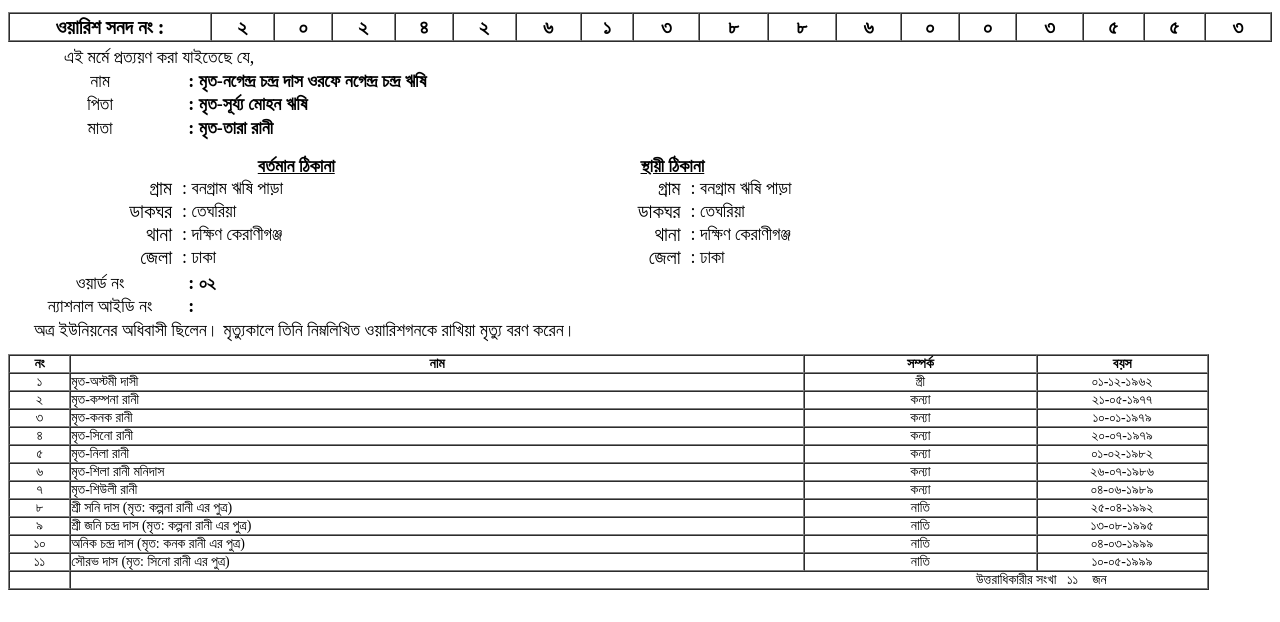
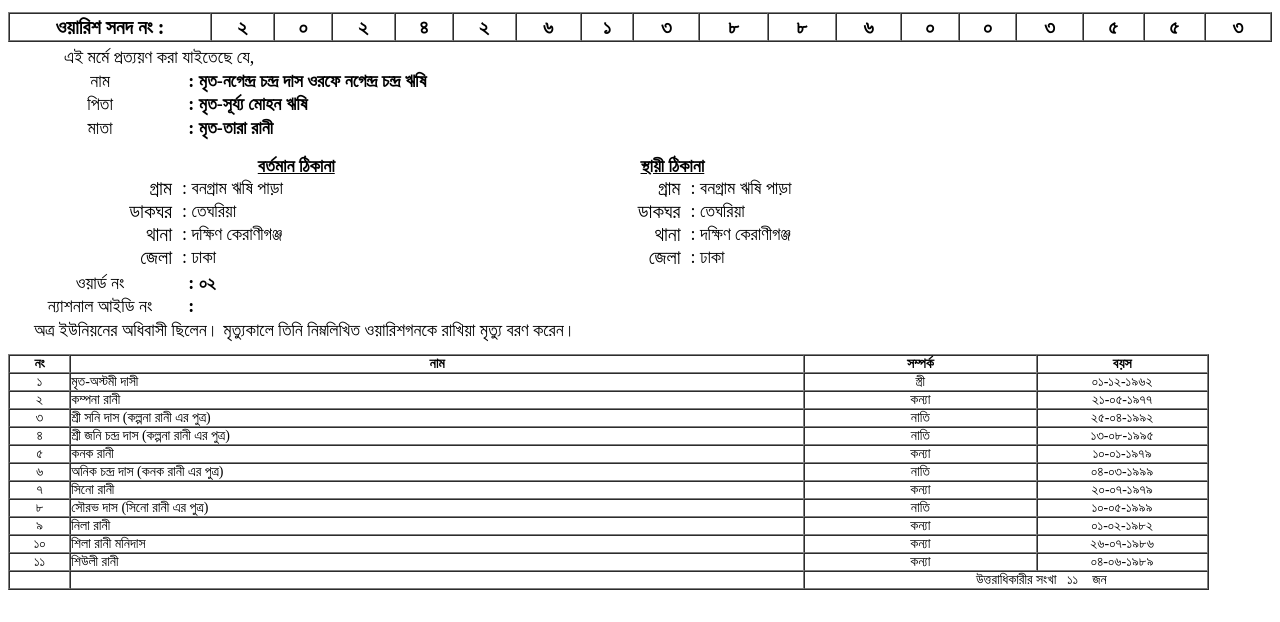
Before and after one commit to taghoriaup/index.php-onlinetrack-warish_onosondan-tid-20242613886003553, a plain HTML site: page index.html in a window 1280 px wide. Shown: the part 178-800 px from the top of the page. Drawn offline with Linux system fonts and the light colour scheme.

Commit message:
Update index.html

```diff
--- a/index.html
+++ b/index.html
@@ -193,65 +193,65 @@
               </tr>
             <tr>
                 <td style="text-align:center;">২</td>
-                <td style=""> মৃত-কম্পনা রানী </td>
+                <td style=""> কম্পনা রানী </td>
                 <td style="text-align:center;">কন্যা</td>
                 <td style="text-align:center;">২১-০৫-১৯৭৭</td>
               </tr>
             <tr>
                 <td style="text-align:center;">৩</td>
-                <td style=""> মৃত-কনক রানী </td>
+                <td style=""> শ্রী সনি দাস (কল্পনা রানী এর পুত্র) </td>
+                <td style="text-align:center;">নাতি</td>
+                <td style="text-align:center;">২৫-০৪-১৯৯২</td>
+              </tr>
+            <tr>
+                <td style="text-align:center;">৪</td>
+                <td style=""> শ্রী জনি চন্দ্র দাস (কল্পনা রানী এর পুত্র) </td>
+                <td style="text-align:center;">নাতি</td>
+                <td style="text-align:center;">১৩-০৮-১৯৯৫</td>
+            </tr>
+            <tr>
+                <td style="text-align:center;">৫</td>
+                <td style=""> কনক রানী </td>
                 <td style="text-align:center;">কন্যা</td>
                 <td style="text-align:center;">১০-০১-১৯৭৯</td>
               </tr>
             <tr>
-                <td style="text-align:center;">৪</td>
-                <td style=""> মৃত-সিনো রানী </td>
+                <td style="text-align:center;">৬</td>
+                <td style=""> অনিক চন্দ্র দাস (কনক রানী এর পুত্র) </td>
+                <td style="text-align:center;">নাতি</td>
+                <td style="text-align:center;">০৪-০৩-১৯৯৯</td>
+              </tr>
+            <tr>
+                <td style="text-align:center;">৭</td>
+                <td style=""> সিনো রানী </td>
                 <td style="text-align:center;">কন্যা</td>
                 <td style="text-align:center;">২০-০৭-১৯৭৯</td>
               </tr>
             <tr>
-                <td style="text-align:center;">৫</td>
-                <td style=""> মৃত-নিলা রানী </td>
+                <td style="text-align:center;">৮</td>
+                <td style=""> সৌরভ দাস (সিনো রানী এর পুত্র) </td>
+                <td style="text-align:center;">নাতি</td>
+                <td style="text-align:center;">১০-০৫-১৯৯৯</td>
+            </tr>
+            <tr>
+                <td style="text-align:center;">৯</td>
+                <td style=""> নিলা রানী </td>
                 <td style="text-align:center;">কন্যা</td>
                 <td style="text-align:center;">০১-০২-১৯৮২</td>
               </tr>
             <tr>
-                <td style="text-align:center;">৬</td>
-                <td style=""> মৃত-শিলা রানী মনিদাস </td>
+                <td style="text-align:center;">১০</td>
+                <td style=""> শিলা রানী মনিদাস </td>
                 <td style="text-align:center;">কন্যা</td>
                 <td style="text-align:center;">২৬-০৭-১৯৮৬</td>
               </tr>
             <tr>
-                <td style="text-align:center;">৭</td>
-                <td style=""> মৃত-শিউলী রানী </td>
+                <td style="text-align:center;">১১</td>
+                <td style=""> শিউলী রানী </td>
                 <td style="text-align:center;">কন্যা</td>
                 <td style="text-align:center;">০৪-০৬-১৯৮৯</td>
               </tr>
-            <tr>
-                <td style="text-align:center;">৮</td>
-                <td style=""> শ্রী সনি দাস (মৃত: কল্পনা রানী এর পুত্র) </td>
-                <td style="text-align:center;">নাতি</td>
-                <td style="text-align:center;">২৫-০৪-১৯৯২</td>
-              </tr>
-            <tr>
-                <td style="text-align:center;">৯</td>
-                <td style=""> শ্রী জনি চন্দ্র দাস (মৃত: কল্পনা রানী এর পুত্র) </td>
-                <td style="text-align:center;">নাতি</td>
-                <td style="text-align:center;">১৩-০৮-১৯৯৫</td>
-            </tr>
-            <tr>
-                <td style="text-align:center;">১০</td>
-                <td style=""> অনিক চন্দ্র দাস (মৃত: কনক রানী এর পুত্র) </td>
-                <td style="text-align:center;">নাতি</td>
-                <td style="text-align:center;">০৪-০৩-১৯৯৯</td>
-              </tr>
-            <tr>
-                <td style="text-align:center;">১১</td>
-                <td style=""> সৌরভ দাস (মৃত: সিনো রানী এর পুত্র) </td>
-                <td style="text-align:center;">নাতি</td>
-                <td style="text-align:center;">১০-০৫-১৯৯৯</td>
-            </tr>
-            <td
+            <td>
                 <td></td>
                 <td colspan="3" style="text-align:right;padding-right:100px;">উত্তরাধিকারীর সংখা <span id="">&nbsp;&nbsp;১১&nbsp;&nbsp;</span>&nbsp;&nbsp;জন</td>
             </tr>
```
